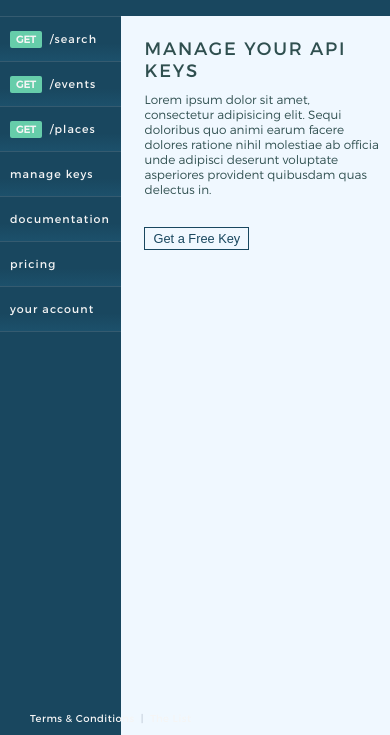
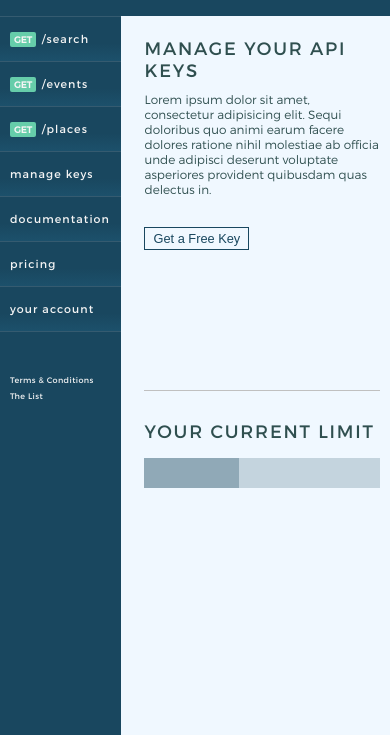
Before and after one commit to sh-list/api_1409, a website: page keys.html in a window 390 px wide. Shown: the part 109-844 px from the top of the page. Drawn offline with Linux system fonts and the light colour scheme; files whose address does not match are found by name.

Commit message:
dashboard + main navigation fine-tune
addition of progress bar to show limit count of api calls + media
queries for tablet added for main navigation

```diff
--- a/keys.html
+++ b/keys.html
@@ -51,6 +51,12 @@
                 <p>Lorem ipsum dolor sit amet, consectetur adipisicing elit. Sequi doloribus quo animi earum facere dolores ratione nihil molestiae ab officia unde adipisci deserunt voluptate asperiores provident quibusdam quas delectus in.</p>
 
                 <button class="api__button get__key__button"><span>Get a Free Key</span></button>
+
+
+                <div class="api__dashboard">
+                    <h1>Your current limit</h1>
+                        <progress value="400" max="1000"> </progress>
+                </div>
             </div>
 
 
--- /dev/null
+++ b/scss/modules/_dashboard.scss
@@ -0,0 +1,35 @@
+.api__dashboard {
+  //background: bisque;
+  margin-top: 120px;
+  padding-top: 30px;
+  border-top: 1px solid silver;
+
+  progress {
+    background-color: rgba($primary-color, 0.2);
+    margin-top: 15px;
+    outline: 0;
+    border: 0;
+    border-radius: 0;
+    box-shadow: none;
+    appearance: none;
+    -webkit-appearance: none;
+    -moz-appearance: none;
+  }
+
+  progress[value] {
+    width: 100%;
+    height: 30px;
+  }
+
+  progress[value]::-webkit-progress-bar {
+    background-color: rgba($primary-color, 0.005);
+  }
+
+  progress[value]::-webkit-progress-value {
+    background-color: rgba($primary-color, 0.3);
+  }
+
+  progress[value]::-moz-progress-bar {
+    background-color: rgba($primary-color, 0.3);
+  }
+}
--- a/scss/modules/_main-nav.scss
+++ b/scss/modules/_main-nav.scss
@@ -84,6 +84,20 @@
 
 
 
+//Media queries - Tablet Layout: 768px
+
+@media only screen and (min-width: 768px) and (max-width: 1024px) {
+  .main-navigation {
+
+    .footer__info {
+      font-size: 8px;
+    }
+  }
+}
+
+
+
+
 //Media queries - Mobile Layout: 320px
 @media only screen and (max-width: 767px) {
   .main-navigation {
@@ -99,6 +113,29 @@
         a {
           padding: 15px 10px;
         }
+
+        .api__search:before {
+          margin-right: 2px;
+          padding: 2px 4px;
+          font-size: 9px;
+        }
+      }
+    }
+
+    .footer__info {
+      position: relative;
+      font-size: 8px;
+      margin-top: 30px;
+      padding: 10px;
+
+      a {
+        //background-color: lemonchiffon;
+        display: inline;
+        line-height: 2em;
+      }
+
+      #link__separator {
+        display: none;
       }
     }
   }
--- a/scss/modules/_main.scss
+++ b/scss/modules/_main.scss
@@ -2,6 +2,7 @@ body {
   background-color: aliceblue;
   color: darkslategray;
   font-family:'montserratlight', sans-serif;
+  overflow-y: hidden;
 }
 
 h1 {
--- a/scss/screen.scss
+++ b/scss/screen.scss
@@ -12,3 +12,4 @@
 @import "modules/main";
 @import "modules/main-nav";
 @import "modules/header";
+@import "modules/dashboard";
```
Also changed, not shown: account.html (+5 -0 lines), css/screen.css.
